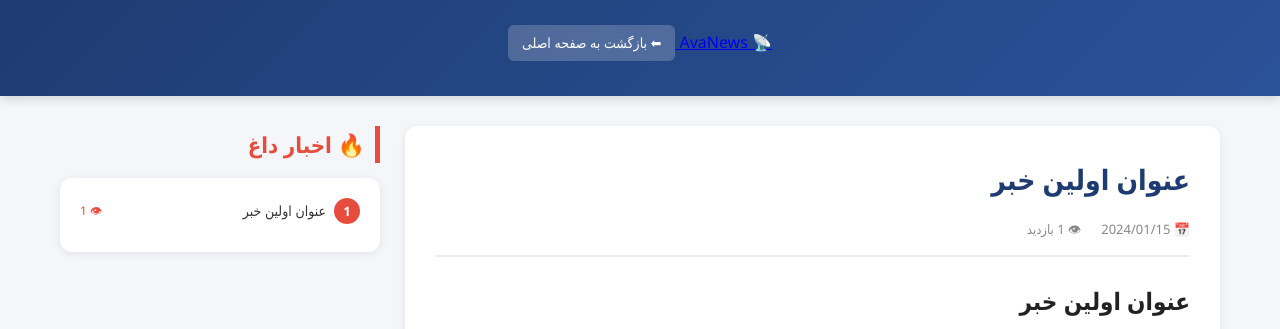
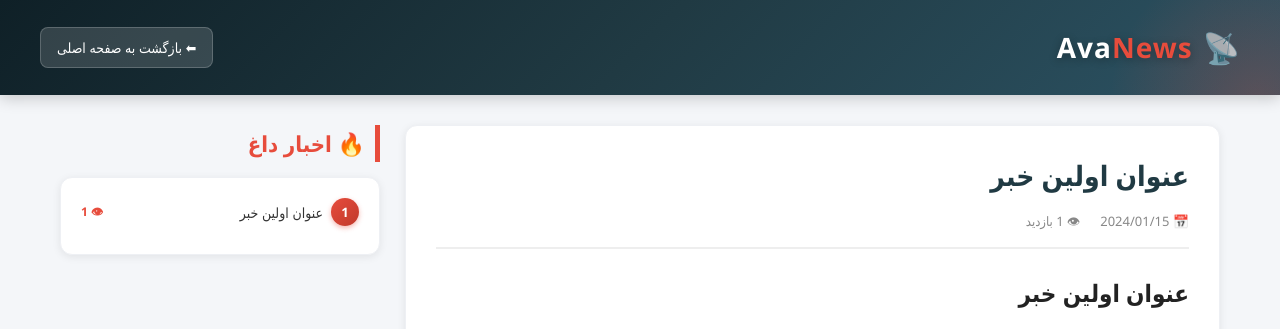
Before and after one commit to Shenzi-Coder/kabar, a Flask app: page /news/2024-01-15-first-news in a window 1280 px wide. Shown: the top 329 px of the page. Run offline with Flask 3, Linux system fonts and the light colour scheme.

Commit message:
Update style.css

```diff
--- a/news_site/static/style.css
+++ b/news_site/static/style.css
@@ -11,30 +11,98 @@ body {
     line-height: 1.7;
 }
 
+/* ---------- هدر ---------- */
 header {
-    background: linear-gradient(135deg, #1e3c72, #2a5298);
+    background: linear-gradient(135deg, #0f2027, #203a43, #2c5364);
     color: #fff;
-    padding: 25px 20px;
-    text-align: center;
-    box-shadow: 0 3px 10px rgba(0,0,0,0.15);
+    padding: 22px 20px;
+    box-shadow: 0 3px 15px rgba(0,0,0,0.2);
+    position: relative;
+    overflow: hidden;
 }
 
-header h1 { font-size: 28px; }
-.subtitle { opacity: 0.85; font-size: 14px; margin-top: 5px; }
+header::before {
+    content: '';
+    position: absolute;
+    top: -50%;
+    right: -10%;
+    width: 300px;
+    height: 300px;
+    background: radial-gradient(circle, rgba(231,76,60,0.25), transparent 70%);
+    border-radius: 50%;
+    pointer-events: none;
+}
 
+.header-inner {
+    max-width: 1200px;
+    margin: 0 auto;
+    display: flex;
+    align-items: center;
+    justify-content: space-between;
+    flex-wrap: wrap;
+    gap: 12px;
+    position: relative;
+    z-index: 1;
+}
+
+/* ---------- لوگو ---------- */
+.logo {
+    display: flex;
+    align-items: center;
+    gap: 10px;
+    text-decoration: none;
+    color: #fff;
+    transition: transform 0.3s;
+}
+.logo:hover { transform: scale(1.05); }
+
+.logo-icon {
+    font-size: 30px;
+    animation: pulse 2s infinite;
+}
+
+@keyframes pulse {
+    0%, 100% { opacity: 1; }
+    50% { opacity: 0.6; }
+}
+
+.logo-text {
+    font-size: 28px;
+    font-weight: 900;
+    letter-spacing: 1px;
+    text-shadow: 0 2px 8px rgba(0,0,0,0.3);
+}
+
+.logo-accent {
+    color: #e74c3c;
+    font-weight: 900;
+}
+
+.subtitle {
+    opacity: 0.85;
+    font-size: 14px;
+    margin-top: 2px;
+}
+
+/* ---------- لینک بازگشت ---------- */
 .back-link {
     display: inline-block;
     color: #fff;
     text-decoration: none;
-    background: rgba(255,255,255,0.2);
-    padding: 6px 14px;
-    border-radius: 6px;
-    margin-bottom: 10px;
+    background: rgba(255,255,255,0.15);
+    padding: 8px 16px;
+    border-radius: 8px;
     font-size: 14px;
     transition: 0.3s;
+    border: 1px solid rgba(255,255,255,0.2);
 }
-.back-link:hover { background: rgba(255,255,255,0.35); }
+.back-link:hover {
+    background: rgba(231,76,60,0.8);
+    border-color: #e74c3c;
+    transform: translateX(-3px);
+}
 
+/* ---------- لی‌اوت ---------- */
 .container {
     max-width: 1200px;
     margin: 30px auto;
@@ -117,13 +191,14 @@ header h1 { font-size: 28px; }
     padding-top: 8px;
 }
 
-/* اخبار داغ */
+/* ---------- اخبار داغ ---------- */
 .hot-list {
     list-style: none;
     background: #fff;
     border-radius: 12px;
     padding: 10px;
     box-shadow: 0 2px 8px rgba(0,0,0,0.08);
+    border: 1px solid #eef0f4;
 }
 
 .hot-list li { margin-bottom: 8px; }
@@ -141,10 +216,10 @@ header h1 { font-size: 28px; }
 .hot-list a:hover { background: #fff3f3; }
 
 .hot-badge {
-    background: #e74c3c;
+    background: linear-gradient(135deg, #e74c3c, #c0392b);
     color: #fff;
-    width: 26px;
-    height: 26px;
+    width: 28px;
+    height: 28px;
     border-radius: 50%;
     display: flex;
     align-items: center;
@@ -152,6 +227,7 @@ header h1 { font-size: 28px; }
     font-size: 13px;
     font-weight: bold;
     flex-shrink: 0;
+    box-shadow: 0 2px 5px rgba(231,76,60,0.4);
 }
 
 .hot-text {
@@ -164,20 +240,23 @@ header h1 { font-size: 28px; }
     font-size: 12px;
     color: #e74c3c;
     white-space: nowrap;
+    font-weight: 600;
 }
 
-/* صفحه جزئیات خبر */
+/* ---------- صفحه جزئیات خبر ---------- */
 .full-news {
     background: #fff;
     border-radius: 12px;
     padding: 30px;
     box-shadow: 0 2px 8px rgba(0,0,0,0.08);
+    border: 1px solid #eef0f4;
 }
 
 .article-title {
     font-size: 28px;
-    color: #1e3c72;
+    color: #203a43;
     margin-bottom: 15px;
+    line-height: 1.4;
 }
 
 .article-meta {
```
Also changed, not shown: other parts of news_site/static/style.css (+59 -8 lines).
